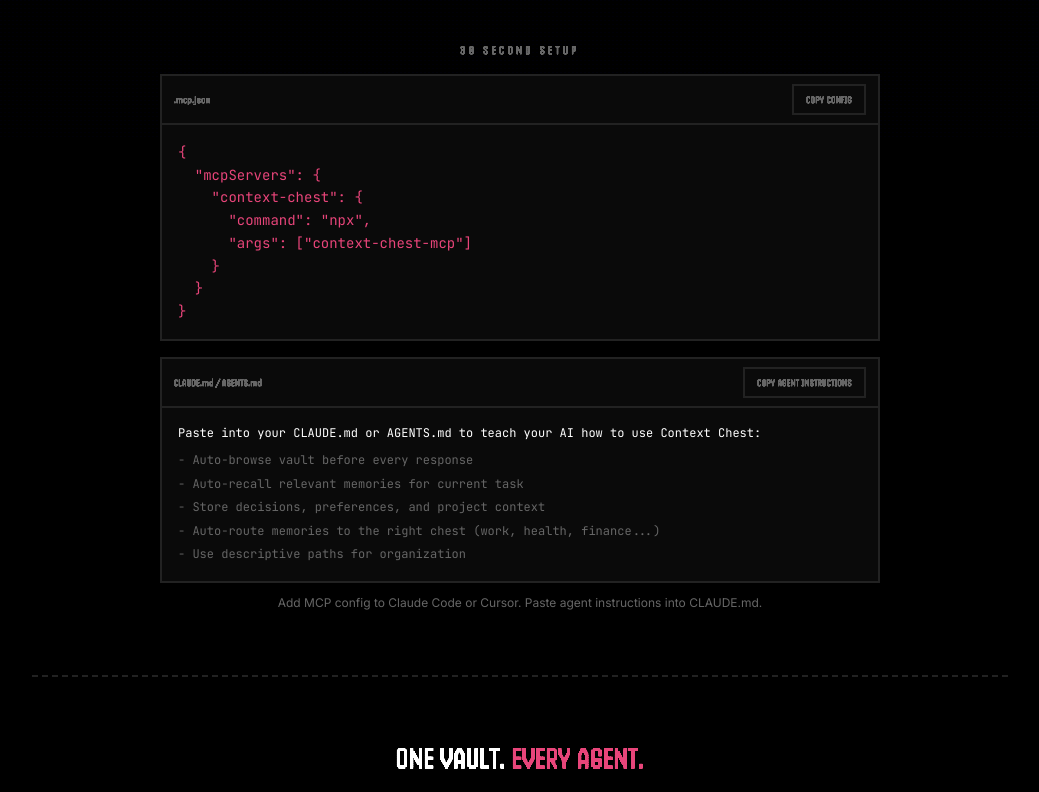
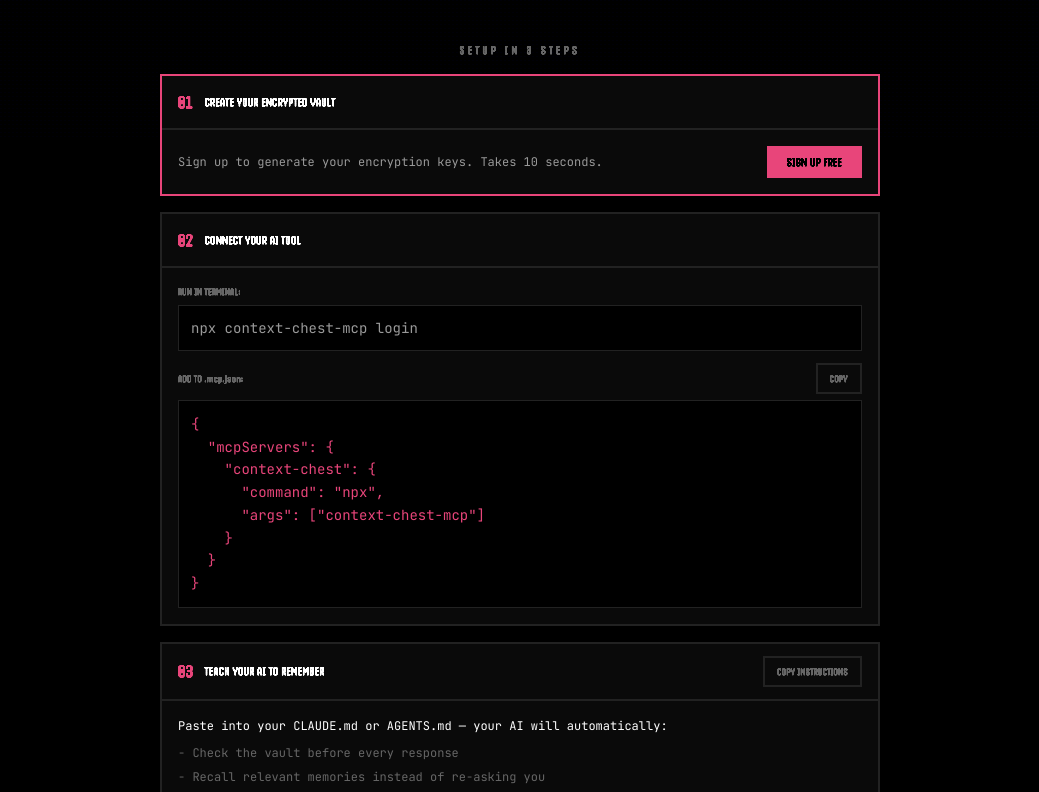
Before and after one commit to fuckupic/context-chest, a React (Vite) app in the folder packages/pwa/: page / in a window 1280 px wide. Shown: the part 660-1452 px from the top of the page, without its empty margins (120-1159 px from the left). Built offline with nearby package versions, Linux system fonts and the light colour scheme; no server answers.

Commit message:
feat: restructure setup section — 3 clear steps: sign up, connect, teach AI

```diff
--- a/packages/pwa/src/pages/Landing.tsx
+++ b/packages/pwa/src/pages/Landing.tsx
@@ -160,37 +160,70 @@
 
       {/* Setup */}
       <section className="relative z-10 max-w-3xl mx-auto px-4 md:px-6 py-10 md:py-16">
-        <p className="font-pixel text-xs text-cc-muted tracking-[0.3em] mb-4 text-center">30 SECOND SETUP</p>
+        <p className="font-pixel text-xs text-cc-muted tracking-[0.3em] mb-4 text-center">SETUP IN 3 STEPS</p>
 
-        {/* MCP Config */}
-        <div className="border-2 border-cc-border bg-cc-dark mb-4">
-          <div className="flex items-center justify-between px-3 py-2 border-b-2 border-cc-border">
-            <span className="font-pixel text-[10px] text-cc-muted tracking-wider">.mcp.json</span>
-            <CopyButton text={SETUP_CODE} label="COPY CONFIG" />
+        <div className="space-y-4">
+          {/* Step 1: Create account */}
+          <div className="border-2 border-cc-pink bg-cc-dark">
+            <div className="flex items-center gap-3 px-4 py-3 border-b-2 border-cc-border">
+              <span className="font-pixel text-lg text-cc-pink">01</span>
+              <span className="font-pixel text-xs text-cc-white tracking-wider">CREATE YOUR ENCRYPTED VAULT</span>
+            </div>
+            <div className="p-4 flex items-center justify-between">
+              <p className="text-xs text-cc-sub font-mono">Sign up to generate your encryption keys. Takes 10 seconds.</p>
+              <button
+                onClick={handleCTA}
+                className="shrink-0 ml-4 px-5 py-2 bg-cc-pink text-cc-black font-pixel text-xs tracking-wider hover:bg-cc-pink-dim transition-colors"
+              >
+                {isAuthenticated ? 'DASHBOARD' : 'SIGN UP FREE'}
+              </button>
+            </div>
           </div>
-          <pre className="p-4 text-sm font-mono text-cc-pink overflow-x-auto leading-relaxed">{SETUP_CODE}</pre>
-        </div>
 
-        {/* Agent Instructions */}
-        <div className="border-2 border-cc-border bg-cc-dark">
-          <div className="flex items-center justify-between px-3 py-2 border-b-2 border-cc-border">
-            <span className="font-pixel text-[10px] text-cc-muted tracking-wider">CLAUDE.md / AGENTS.md</span>
-            <CopyButton text={AGENT_INSTRUCTIONS} label="COPY AGENT INSTRUCTIONS" />
+          {/* Step 2: Login from terminal + add MCP config */}
+          <div className="border-2 border-cc-border bg-cc-dark">
+            <div className="flex items-center gap-3 px-4 py-3 border-b-2 border-cc-border">
+              <span className="font-pixel text-lg text-cc-pink">02</span>
+              <span className="font-pixel text-xs text-cc-white tracking-wider">CONNECT YOUR AI TOOL</span>
+            </div>
+            <div className="p-4 space-y-3">
+              <div>
+                <p className="text-[10px] text-cc-muted font-pixel tracking-wider mb-1.5">RUN IN TERMINAL:</p>
+                <pre className="bg-cc-black border border-cc-border p-3 text-sm font-mono text-cc-sub overflow-x-auto">npx context-chest-mcp login</pre>
+              </div>
+              <div>
+                <div className="flex items-center justify-between mb-1.5">
+                  <p className="text-[10px] text-cc-muted font-pixel tracking-wider">ADD TO .mcp.json:</p>
+                  <CopyButton text={SETUP_CODE} label="COPY" />
+                </div>
+                <pre className="bg-cc-black border border-cc-border p-3 text-sm font-mono text-cc-pink overflow-x-auto leading-relaxed">{SETUP_CODE}</pre>
+              </div>
+            </div>
           </div>
-          <div className="p-4 text-xs font-mono text-cc-sub leading-relaxed max-h-48 overflow-y-auto">
-            <p className="text-cc-white mb-2">Paste into your CLAUDE.md or AGENTS.md to teach your AI how to use Context Chest:</p>
-            <ul className="space-y-1 text-cc-muted">
-              <li>- Auto-browse vault before every response</li>
-              <li>- Auto-recall relevant memories for current task</li>
-              <li>- Store decisions, preferences, and project context</li>
-              <li>- Auto-route memories to the right chest (work, health, finance...)</li>
-              <li>- Use descriptive paths for organization</li>
-            </ul>
+
+          {/* Step 3: Agent instructions */}
+          <div className="border-2 border-cc-border bg-cc-dark">
+            <div className="flex items-center justify-between px-4 py-3 border-b-2 border-cc-border">
+              <div className="flex items-center gap-3">
+                <span className="font-pixel text-lg text-cc-pink">03</span>
+                <span className="font-pixel text-xs text-cc-white tracking-wider">TEACH YOUR AI TO REMEMBER</span>
+              </div>
+              <CopyButton text={AGENT_INSTRUCTIONS} label="COPY INSTRUCTIONS" />
+            </div>
+            <div className="p-4 text-xs font-mono text-cc-sub leading-relaxed">
+              <p className="text-cc-white mb-2">Paste into your CLAUDE.md or AGENTS.md — your AI will automatically:</p>
+              <ul className="space-y-1 text-cc-muted">
+                <li>- Check the vault before every response</li>
+                <li>- Recall relevant memories instead of re-asking you</li>
+                <li>- Store decisions, preferences, and project context</li>
+                <li>- Auto-route memories to chests (work, health, finance, personal...)</li>
+              </ul>
+            </div>
           </div>
         </div>
 
-        <p className="text-center text-xs text-cc-muted mt-3">
-          Add MCP config to Claude Code or Cursor. Paste agent instructions into CLAUDE.md.
+        <p className="text-center text-xs text-cc-muted mt-4">
+          Restart Claude Code or Cursor after setup. Your AI now has persistent encrypted memory.
         </p>
       </section>
 
```
